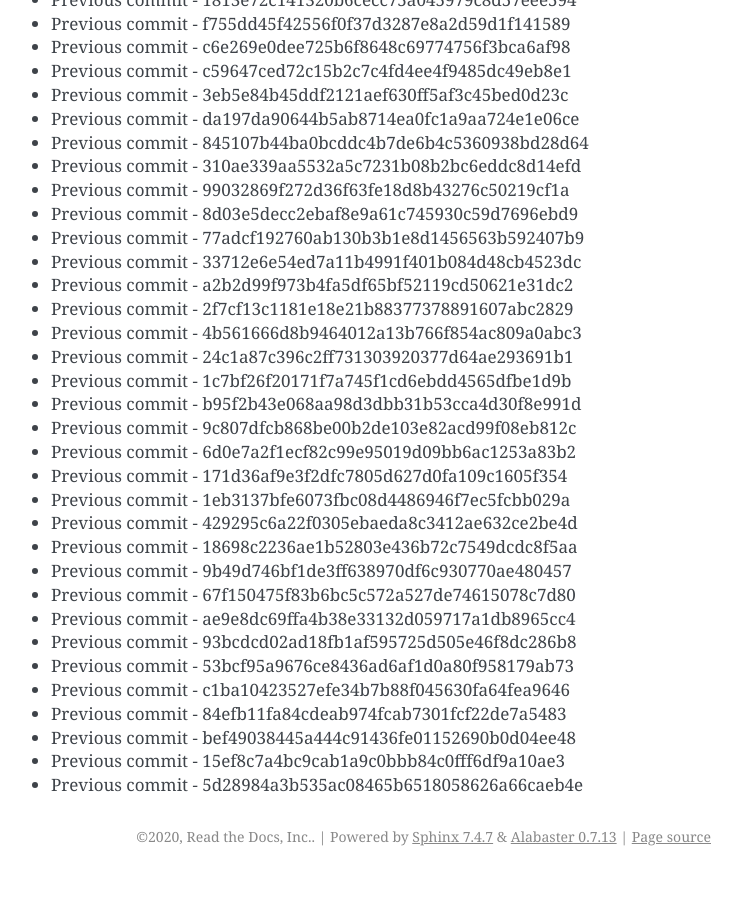
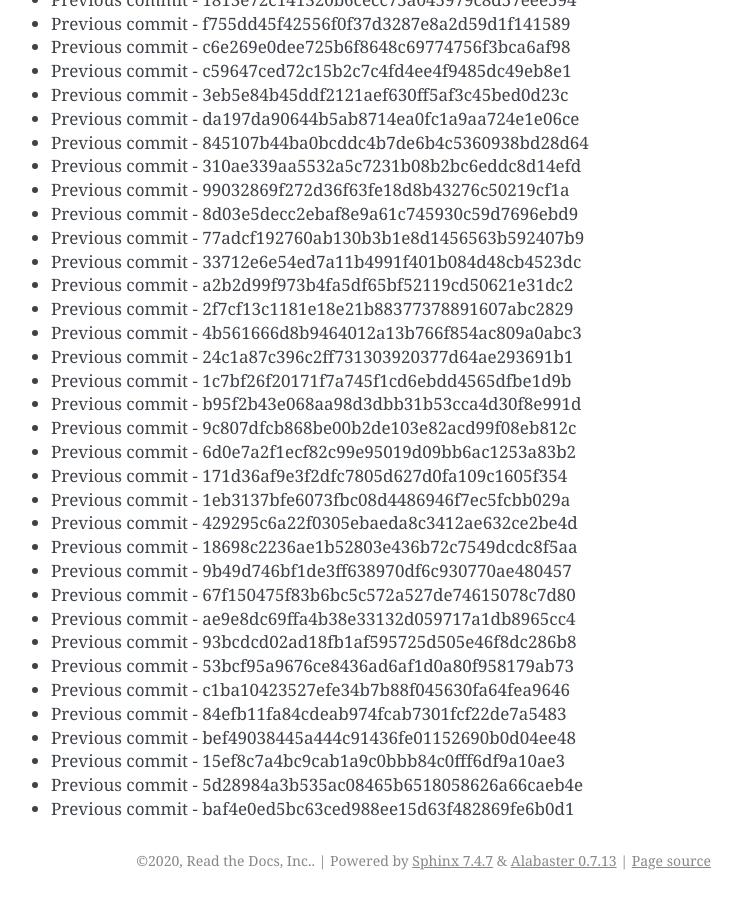
Before and after one commit to readthedocs/rtd-git-stresstest, a Sphinx documentation site: the page built from docs/updates.rst, in a window 1280 px wide and 900 px high, scrolled down 36351 px. Shown: the whole window, without its empty margins (399-1141 px from the left). Built offline with Sphinx 7.4.7, drawn with Linux system fonts in a browser that asks for light colours; before the commit the page ends 37227 px from its top, so only the background shows below that.

Commit message:
Generating commit from previous: baf4e0ed5bc63ced988ee15d63f482869fe6b0d1

```diff
--- a/docs/updates.rst
+++ b/docs/updates.rst
@@ -1559,3 +1559,4 @@ It can be tested for any performance characteristics.
 * Previous commit - bef49038445a444c91436fe01152690b0d04ee48
 * Previous commit - 15ef8c7a4bc9cab1a9c0bbb84c0fff6df9a10ae3
 * Previous commit - 5d28984a3b535ac08465b6518058626a66caeb4e
+* Previous commit - baf4e0ed5bc63ced988ee15d63f482869fe6b0d1
```
